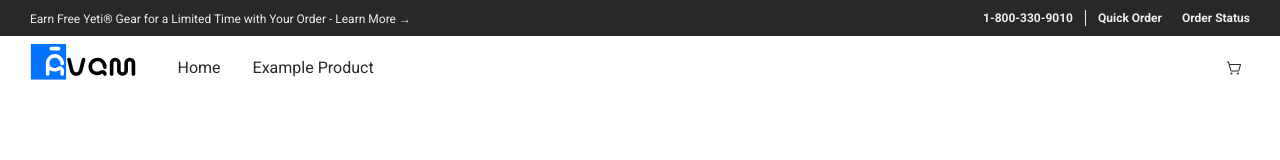
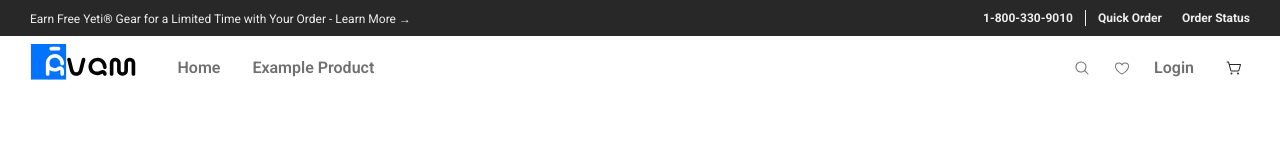
Before and after one commit to michsko544/avam-product-demo, a Next.js app: page / in a window 1280 px wide. Shown: the top 160 px of the page. Built offline with nearby package versions, Linux system fonts and the light colour scheme.

Commit message:
Fix styles, add missing UI

```diff
--- a/src/modules/layout/components/nav/index.tsx
+++ b/src/modules/layout/components/nav/index.tsx
@@ -5,6 +5,8 @@ import { SideMenu } from "@/modules/layout/components/side-menu";
 import type { NavLink } from "@/types/navigation";
 import { cn } from "@/utils/styles";
 
+import PhHeart from "~icons/ph/heart.jsx";
+import PhMagnifyingGlass from "~icons/ph/magnifying-glass.jsx";
 import IconShoppingCartSimple from "~icons/ph/shopping-cart-simple.jsx";
 
 type Props = {
@@ -30,7 +32,11 @@ export async function Nav({ links = [] }: Props) {
 							<div className="flex items-center gap-10">
 								<div className="hidden lg:flex items-center gap-8">
 									{links.map(({ linkText, linkUrl }) => (
-										<Link href={linkUrl} key={linkText}>
+										<Link
+											href={linkUrl}
+											key={linkText}
+											className="font-semibold text-neutral-700 hover:text-neutral-900"
+										>
 											{linkText}
 										</Link>
 									))}
@@ -38,7 +44,22 @@ export async function Nav({ links = [] }: Props) {
 							</div>
 
 							<div className="flex">
-								<div className="flex-1 basis-0 h-full flex items-center justify-end">
+								<div className="flex-1 basis-0 h-full flex items-center justify-end gap-6">
+									<div className="hidden lg:flex items-center gap-6">
+										<Link href="/search">
+											<PhMagnifyingGlass
+												width={16}
+												height={16}
+												className="text-neutral-700 hover:text-neutral-900"
+											/>
+										</Link>
+										<Link href="/wishlist">
+											<PhHeart width={16} height={16} className="text-neutral-700 hover:text-neutral-900" />
+										</Link>
+										<Link href="/login" className="font-semibold text-neutral-700 hover:text-neutral-900">
+											Login
+										</Link>
+									</div>
 									<Link href="/cart" className="p-2">
 										<IconShoppingCartSimple width={16} height={16} />
 									</Link>
--- /dev/null
+++ b/src/modules/products/actions.ts
@@ -0,0 +1,16 @@
+"use server";
+
+export async function addToCart(_prevState: null, formData: FormData) {
+	const swabType = formData.get("swab_type");
+	const productQuantity = formData.get("product_quantity");
+	const quantity = formData.get("quantity");
+
+	// TODO: Implement actual cart logic here
+	console.log("Adding to cart", {
+		swabType,
+		productQuantity,
+		quantity,
+	});
+
+	return null;
+}
--- a/src/modules/products/components/product-actions/index.tsx
+++ b/src/modules/products/components/product-actions/index.tsx
@@ -1,7 +1,8 @@
 "use client";
 
 import { Button } from "@/modules/common/components/button";
-import { useState } from "react";
+import { addToCart } from "@/modules/products/actions";
+import { useActionState, useState } from "react";
 
 import PhMinus from "~icons/ph/minus.jsx";
 import PhPlus from "~icons/ph/plus.jsx";
@@ -18,10 +19,12 @@ export function ProductActions({ options }: Props) {
 	const [productQuantity, setProductQuantity] = useState<string | null>(null);
 	const [quantity, setQuantity] = useState<number>(1);
 
+	const [, formAction, pending] = useActionState(addToCart, null);
+
 	const isValid = swabType && productQuantity && quantity > 0;
 
 	return (
-		<form className="border-r border-l border-neutral-300">
+		<form action={formAction} className="border-r border-l border-neutral-300">
 			<div className="flex justify-between items-center gap-4 border-t border-neutral-300 px-4 py-3">
 				<label htmlFor="swab-type" className="text-base text-neutral-900">
 					Swab Type
@@ -29,6 +32,7 @@ export function ProductActions({ options }: Props) {
 				<select
 					className="border-none outline-none text-right pr-2 text-base text-neutral-900"
 					id="swab-type"
+					name="swab_type"
 					value={swabType ?? ""}
 					onChange={(e) => setSwabType(e.target.value)}
 				>
@@ -49,6 +53,7 @@ export function ProductActions({ options }: Props) {
 				<select
 					className="border-none outline-none text-right pr-2 text-base text-neutral-900"
 					id="product-quantity"
+					name="product_quantity"
 					value={productQuantity ?? ""}
 					onChange={(e) => setProductQuantity(e.target.value)}
 				>
@@ -78,6 +83,7 @@ export function ProductActions({ options }: Props) {
 						type="number"
 						className="border-none outline-none text-center max-w-6 text-base text-neutral-900 [appearance:textfield] [&::-webkit-outer-spin-button]:appearance-none [&::-webkit-inner-spin-button]:appearance-none"
 						id="quantity"
+						name="quantity"
 						value={quantity ?? ""}
 						min={1}
 						onChange={(e) => setQuantity(e.target.valueAsNumber)}
@@ -92,7 +98,7 @@ export function ProductActions({ options }: Props) {
 				</div>
 			</div>
 			<div>
-				<Button stretch type="submit" disabled={!isValid}>
+				<Button stretch type="submit" disabled={!isValid} isLoading={pending}>
 					Add to Cart
 				</Button>
 			</div>
--- a/src/modules/products/components/product-card/index.tsx
+++ b/src/modules/products/components/product-card/index.tsx
@@ -35,7 +35,7 @@ export function ProductCard({ product, featuredImage }: Props) {
 					<Link href={`/products/${product.slug}`}>
 						<h3 className="text-lg text-neutral-900">{product.title.rendered}</h3>
 					</Link>
-					<button className="flex-shrink-0 p-1">
+					<button className="flex-shrink-0 p-1 cursor-pointer">
 						<PhHeart />
 					</button>
 				</div>
--- a/src/modules/products/sections/product-main-section/index.tsx
+++ b/src/modules/products/sections/product-main-section/index.tsx
@@ -2,8 +2,8 @@ import { Breadcrumbs } from "@/modules/common/components/breadcrumbs";
 import { ProductActions } from "@/modules/products/components/product-actions";
 import Image from "next/image";
 
-import PhHeartFill from "~icons/ph/heart-fill.svg";
-import PhSealCheck from "~icons/ph/seal-check.svg";
+import PhHeartFill from "~icons/ph/heart-fill.jsx";
+import PhSealCheck from "~icons/ph/seal-check.jsx";
 
 import { productOptionsMock } from "@/app/mocks/products";
 import { Link } from "@/modules/common/components/link";
@@ -11,6 +11,9 @@ import type { Media, Product } from "@/types/products";
 import Fa6BrandsFacebookF from "~icons/fa6-brands/facebook-f.jsx";
 import Fa6BrandsPinterest from "~icons/fa6-brands/pinterest.jsx";
 import Fa6BrandsXTwitter from "~icons/fa6-brands/x-twitter.jsx";
+
+import PhCaretLeftFill from "~icons/ph/caret-left-fill.jsx";
+import PhCaretRightFill from "~icons/ph/caret-right-fill.jsx";
 
 type Props = {
 	product: Product;
@@ -22,6 +25,7 @@ export function ProductMainSection({ product, featuredImage }: Props) {
 		<section className="lg:bg-neutral-200 lg:px-4 lg:pt-5 pb-6 lg:pb-15 border-b border-neutral-300 lg:border-b-0">
 			<div className="content-container mx-auto">
 				<div className="hidden lg:block lg:mb-4">
+					<div className="flex items-center justify-between gap-5">
 						<Breadcrumbs
 							items={[
 								{ label: "Collection & Transport", href: "/product-category/collection-transport" },
@@ -29,6 +33,15 @@ export function ProductMainSection({ product, featuredImage }: Props) {
 								{ label: product.title.rendered },
 							]}
 						/>
+						<div className="flex gap-2">
+							<button className="cursor-pointer">
+								<PhCaretLeftFill className="text-neutral-600" />
+							</button>
+							<button className="cursor-pointer">
+								<PhCaretRightFill className="text-neutral-600" />
+							</button>
+						</div>
+					</div>
 				</div>
 				<div className="w-full flex flex-col lg:flex-row lg:gap-4">
 					<div className="w-full relative lg:pl-20 lg:pt-10">
```
Lines whose indentation alone changed are shown as unchanged.
